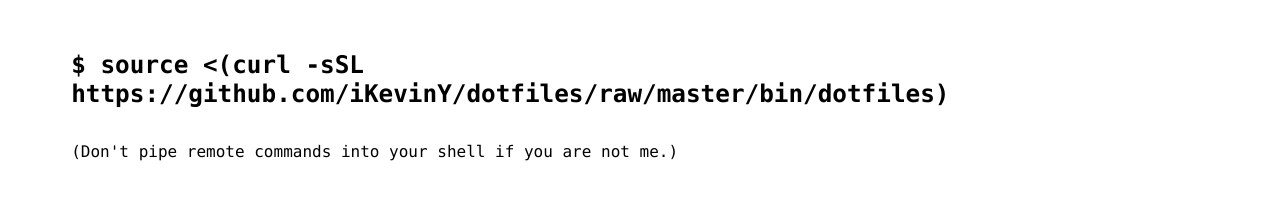
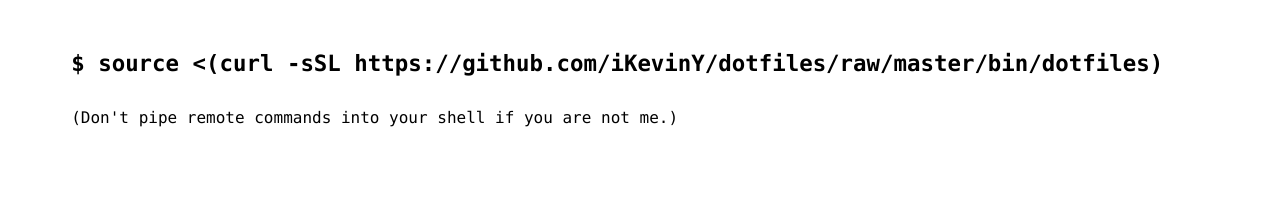
Before and after one commit to iKevinY/dotfiles, a plain HTML site: page index.html in a window 1280 px wide. Drawn offline with Linux system fonts and the light colour scheme.

Commit message:
Adjust command font size

```diff
--- a/index.html
+++ b/index.html
@@ -18,7 +18,7 @@
         }
 
         .cmd {
-        	font-size: 1.9vw;
+        	font-size: 1.75vw;
         }
 
         .noselect {
```
